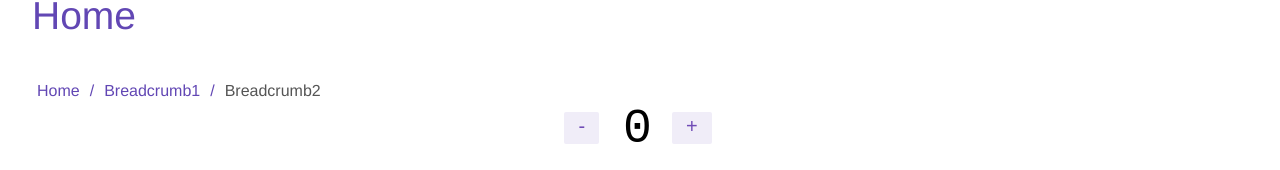
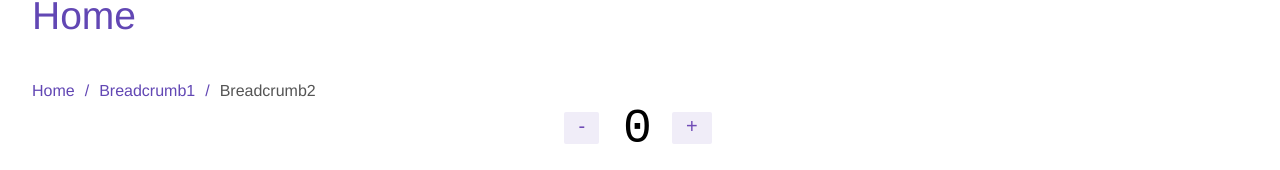
Before and after one commit to katjun-xam/Skill-Assessment-AI, a React (Create React App) app in the folder React/library/: page / in a window 1280 px wide. Shown: the part 147-317 px from the top of the page. Built offline with nearby package versions, Linux system fonts and the light colour scheme.

Commit message:
add padding on breadcrumb

```diff
--- a/React/library/src/components/Breadcrumb.tsx
+++ b/React/library/src/components/Breadcrumb.tsx
@@ -1,7 +1,10 @@
 import React, { ReactNode } from "react";
 import styled, { css } from "styled-components";
 
-const BreadcrumbContainer = styled.div<{ customSeparator?: boolean }>(
+const BreadcrumbContainer = styled.div<{
+  customSeparator?: boolean;
+  breadcrumbImg?: boolean;
+}>(
   (props) => css`
     display: flex;
     color: ${props.theme.primary};
@@ -42,6 +45,14 @@ const BreadcrumbContainer = styled.div<{ customSeparator?: boolean }>(
         color: ${props.theme.textExtraDark};
       }
     }
+    ${!props.breadcrumbImg &&
+    css`
+      & > li:first-child {
+        p {
+          margin-left: 0px;
+        }
+      }
+    `}
     ${props.customSeparator &&
     css`
       li {
@@ -109,7 +120,10 @@ const Breadcrumb = ({
   customSeparator,
 }: IBreadCrumbProps) => {
   return (
-    <BreadcrumbContainer customSeparator={customSeparator}>
+    <BreadcrumbContainer
+      customSeparator={customSeparator}
+      breadcrumbImg={Object.keys(links[0]).includes("image") && true}
+    >
       {links.map((item, index) => {
         return (
           <li key={index}>
```
